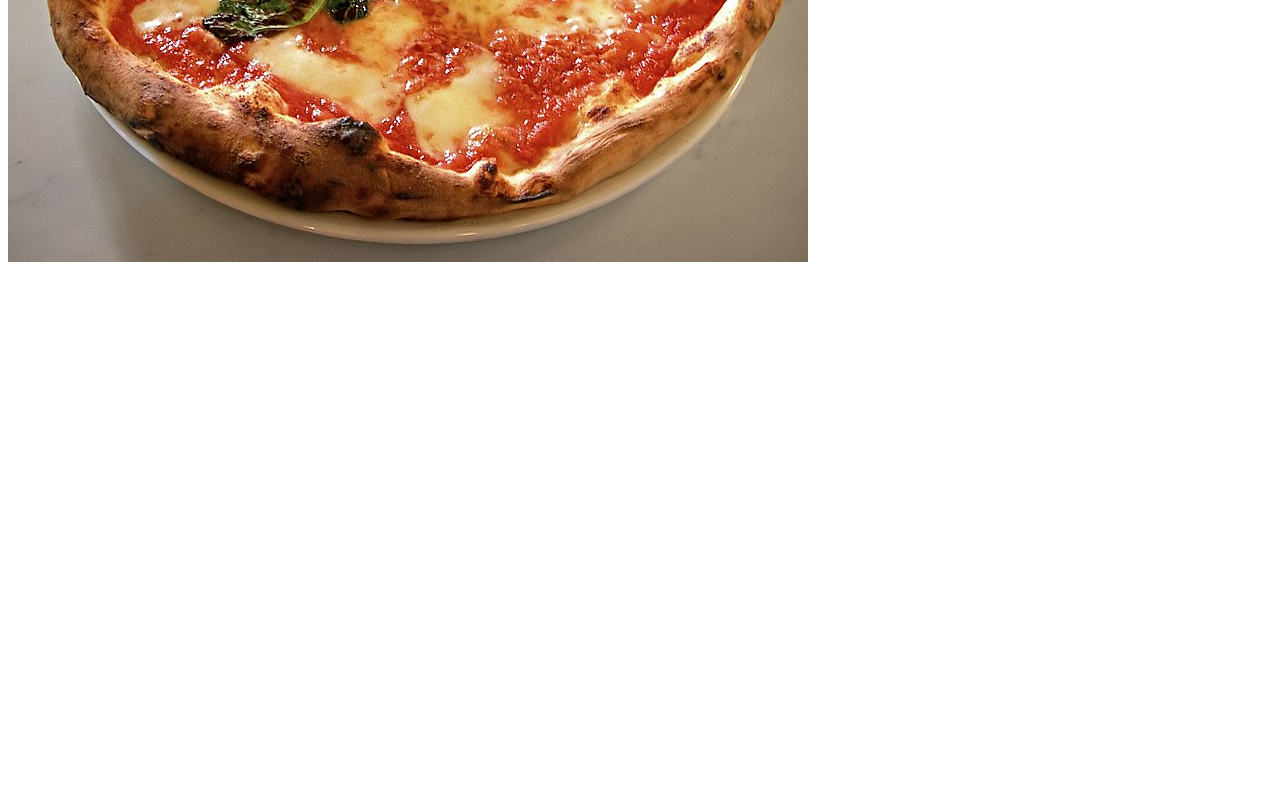
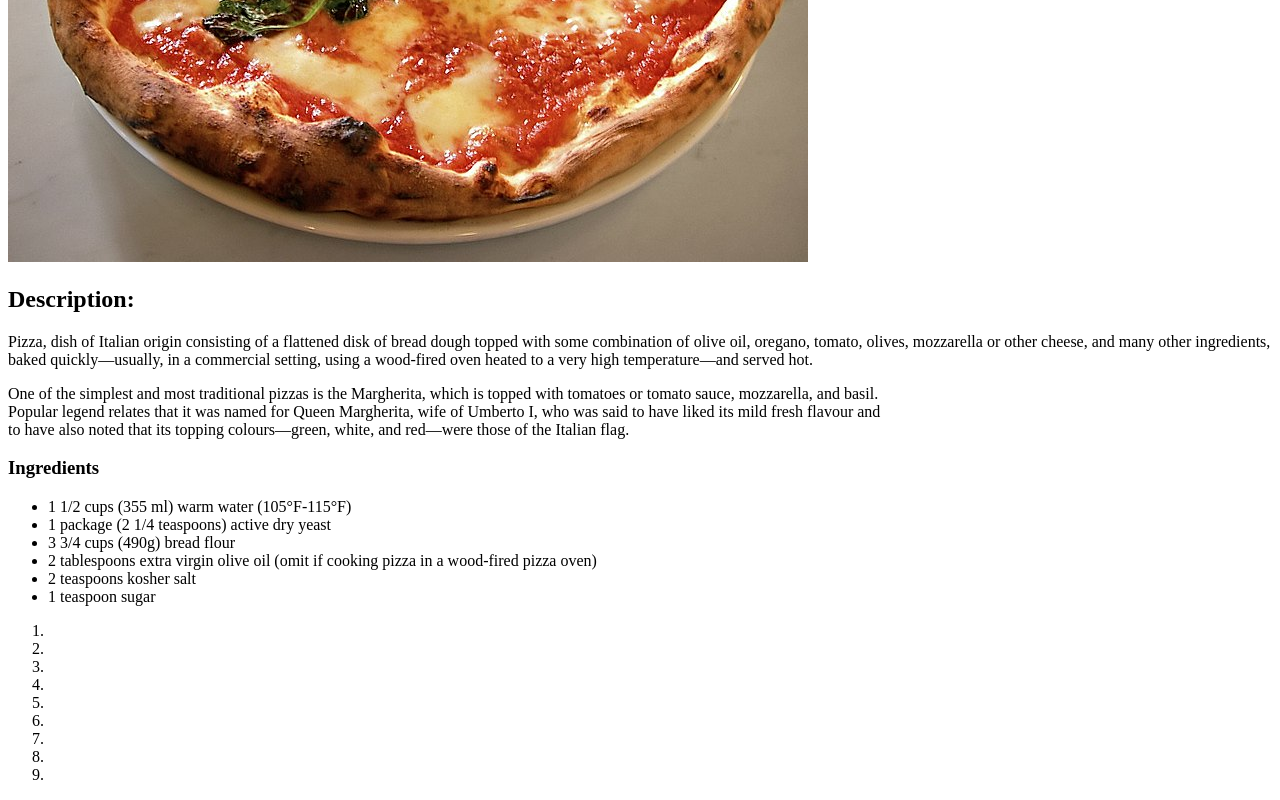
Before and after one commit to Gurveerbajwa/odin-recipes, a plain HTML site: page recipes/pizza.html in a window 1280 px wide. Shown: the part 418-1218 px from the top of the page. Before the commit the page ends 800 px from the top, so only its background shows below. Drawn offline with Linux system fonts and the light colour scheme.

Commit message:
Complete the Ordered list.

```diff
--- a/recipes/pizza.html
+++ b/recipes/pizza.html
@@ -9,6 +9,27 @@
 <body>
     <h1>Pizza</h1>
     <img src="images/pizza.jpeg" alt="Pizza">
-
-</body>
+    <h2>Description:</h2>
+    <p>Pizza, dish of Italian origin consisting of a flattened disk of bread dough topped with some combination of olive oil, oregano, tomato, olives, mozzarella or other cheese, and many other ingredients, <br/> baked quickly—usually, in a commercial setting, using a wood-fired oven heated to a very high temperature—and served hot.</p>
+    <p>One of the simplest and most traditional pizzas is the Margherita, which is topped with tomatoes or tomato sauce, mozzarella, and basil. <br/> Popular legend relates that it was named for Queen Margherita, wife of Umberto I, who was said to have liked its mild fresh flavour and <br/> to have also noted that its topping colours—green, white, and red—were those of the Italian flag.</p>
+    <h3>Ingredients</h3>
+    <ul>
+        <li>1 1/2 cups (355 ml) warm water (105°F-115°F)</li>
+        <li>1 package (2 1/4 teaspoons) active dry yeast</li>
+        <li>3 3/4 cups (490g) bread flour</li>
+        <li>2 tablespoons extra virgin olive oil (omit if cooking pizza in a wood-fired pizza oven)</li>
+        <li>2 teaspoons kosher salt</li>
+        <li>1 teaspoon sugar</li>
+    </ul>
+    <ol>
+        <li></li>
+        <li></li>
+        <li></li>
+        <li></li>
+        <li></li>
+        <li></li>
+        <li></li>
+        <li></li>
+        <li></li>
+    </ol>
 </html>
```
